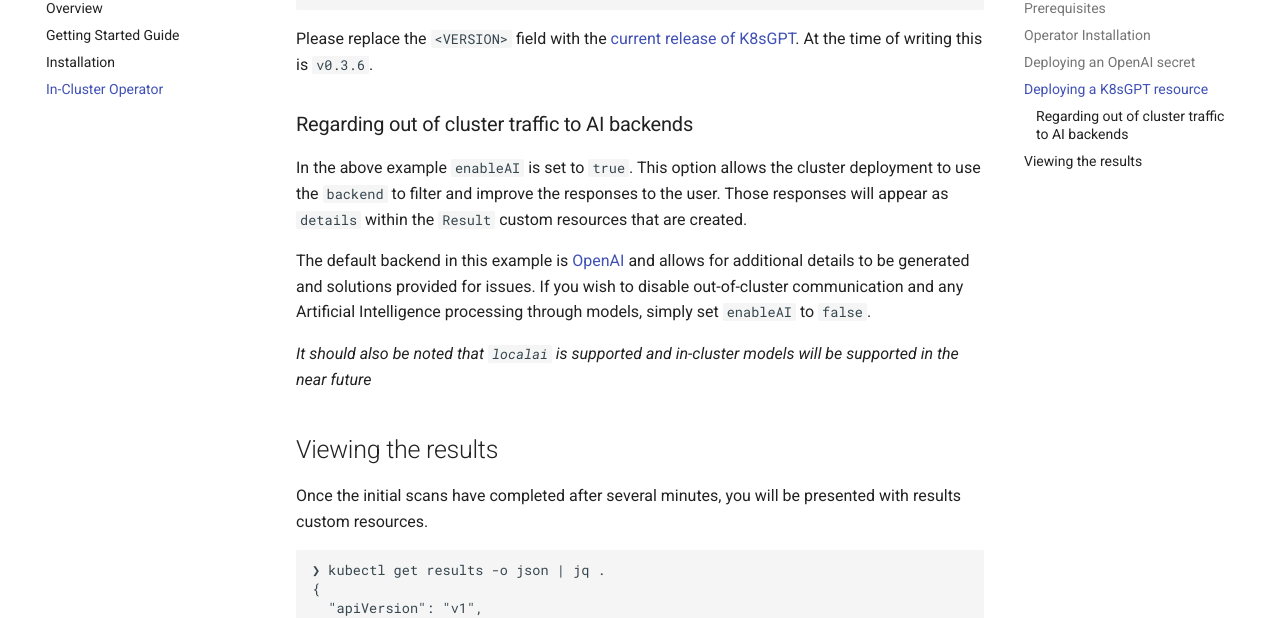
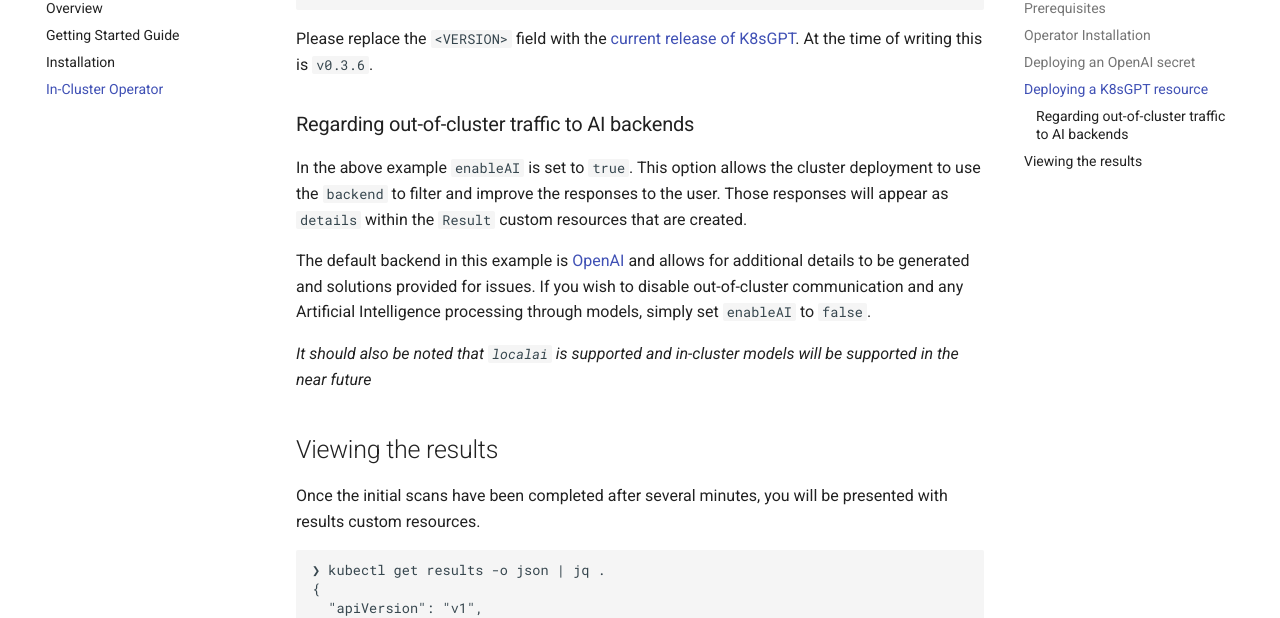
Before and after one commit to k8sgpt-ai/docs, an MkDocs documentation site: the page built from docs/getting-started/in-cluster-operator.md, in a window 1280 px wide and 900 px high, scrolled down 1181 px. Shown: the part 148-766 px from the top of the window. Built offline with MkDocs 1.6.1 and Material for MkDocs 9.7.7, drawn with Linux system fonts in a browser that asks for light colours; comment, search, counter and statistics services are not loaded.

Commit message:
Update in-cluster-operator.md
Signed-off-by: Nitishupkr <nitishupkr@gmail.com>

````diff
--- a/docs/getting-started/in-cluster-operator.md
+++ b/docs/getting-started/in-cluster-operator.md
@@ -53,7 +53,7 @@ EOF
 
 Please replace the `<VERSION>` field with the [current release of K8sGPT](https://github.com/k8sgpt-ai/k8sgpt/releases). At the time of writing this is `v0.3.6`.
 
-### Regarding out of cluster traffic to AI backends
+### Regarding out-of-cluster traffic to AI backends
 
 In the above example `enableAI` is set to `true`.
 This option allows the cluster deployment to use the `backend` to filter and improve the responses to the user.
@@ -66,7 +66,7 @@ _It should also be noted that `localai` is supported and in-cluster models will
 
 ## Viewing the results
 
-Once the initial scans have completed after several minutes, you will be presented with results custom resources.
+Once the initial scans have been completed after several minutes, you will be presented with results custom resources.
 
 ```bash
 ❯ kubectl get results -o json | jq .
````
